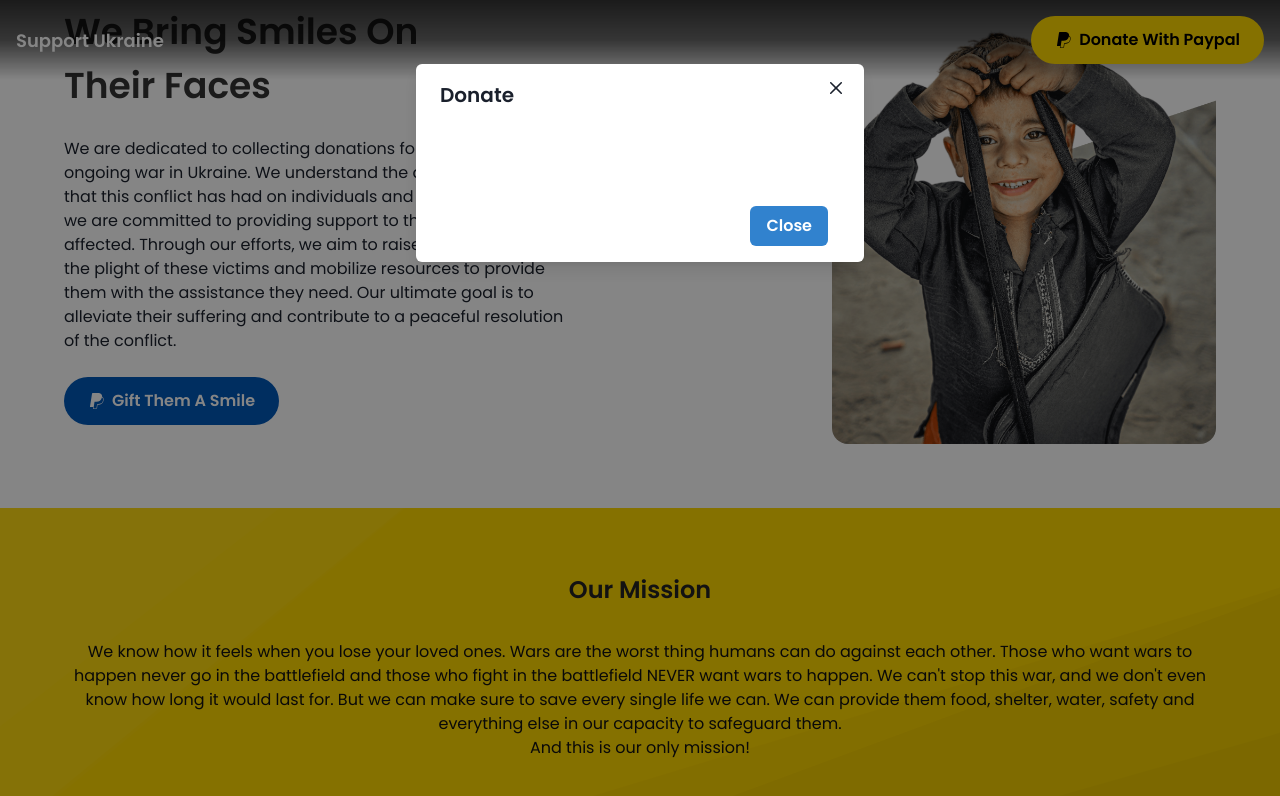
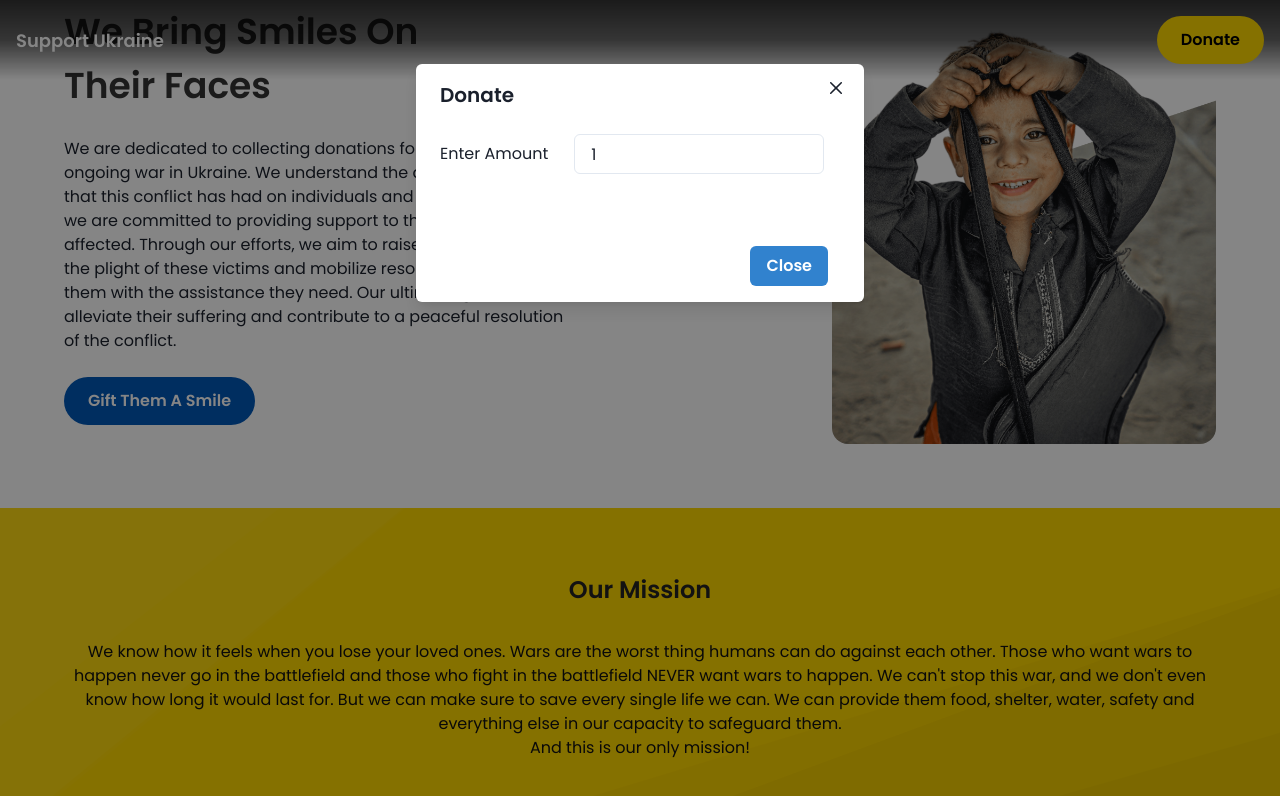
Before and after one commit to 12345TCS/ukraine, a Next.js app: page / in a window 1280 px wide. Both pictures are taken after a click on the button "Gift Them A Smile". Shown: the part 900-1696 px from the top of the page. Built offline with nearby package versions, Linux system fonts and the light colour scheme.

Commit message:
custom input added

```diff
--- a/src/pages/index.jsx
+++ b/src/pages/index.jsx
@@ -16,6 +16,7 @@ import {
   ModalBody,
   ModalCloseButton,
   useDisclosure,
+  Input,
 } from '@chakra-ui/react'
 import Head from 'next/head'
 import { BsCurrencyDollar, BsPaypal } from 'react-icons/bs'
@@ -35,6 +36,8 @@ const Index = () => {
   const [billingDetails, setBillingDetails] = useState("");
 
   const { isOpen, onOpen, onClose } = useDisclosure()
+
+  const [amount, setAmount] = useState("1")
 
   const Toast = useToast()
   const [navbarBg, setNavbarBg] = useState("linear-gradient(180deg, rgba(0,0,0,0.8), rgba(0,0,0,0.6), rgba(0,0,0,0))")
@@ -59,7 +62,7 @@ const Index = () => {
           {
             amount: {
               // charge users $499 per order
-              value: 1,
+              value: amount,
             },
           },
 
@@ -84,7 +87,8 @@ const Index = () => {
       Toast({
         status: "success",
         title: "Thanks!",
-        description: "Your donation was collected!"
+        description: "Your donation was collected!",
+        position: "top-right"
       })
     })
   };
@@ -93,6 +97,7 @@ const Index = () => {
     Toast({
       status: "error",
       description: "We couldn't capture your payment",
+      position: "top-right"
     });
   }
 
@@ -110,7 +115,7 @@ const Index = () => {
       <Script
         src='https://embed.tawk.to/63f37ceb4247f20fefe19b31/1gpnhvuj1'
       />
-      <PayPalScriptProvider options={{ "client-id": "AZtYp6sQ8dPtLtnnEnD2WeuxZxrpm2PL-vXZSZC_ga77859UX7ubwZLYT-8gBsEdr0rP4CoSB6L8uqJL" }}>
+      <PayPalScriptProvider options={{ "client-id": "AZtYp6sQ8dPtLtnnEnD2WeuxZxrpm2PL-vXZSZC_ga77859UX7ubwZLYT-8gBsEdr0rP4CoSB6L8uqJL", "currency": "USD" }}>
         <HStack
           p={4} bg={navbarBg} pos={'fixed'}
           justifyContent={'space-between'}
@@ -130,10 +135,9 @@ const Index = () => {
             colorScheme={'yellow'}
             bg={'#ffd700'} py={6}
             fontWeight={'semibold'}
-            leftIcon={<BsPaypal />}
             onClick={onOpen}
           >
-            Donate With Paypal
+            Donate
           </Button>
 
         </HStack>
@@ -172,10 +176,9 @@ const Index = () => {
               colorScheme={'facebook'}
               bg={'#0057b7'} py={6}
               fontWeight={'semibold'}
-              leftIcon={<BsPaypal />}
               onClick={onOpen}
             >
-              Donate With Paypal
+              Donate Now
             </Button>
             {/* </Stack> */}
           </VStack>
@@ -216,7 +219,6 @@ const Index = () => {
               colorScheme={'facebook'}
               bg={'#0057b7'} py={6}
               fontWeight={'semibold'}
-              leftIcon={<BsPaypal />}
               onClick={onOpen}
             >
               Gift Them A Smile
@@ -441,10 +443,9 @@ const Index = () => {
             colorScheme={'yellow'}
             bg={'#ffd700'} py={6}
             fontWeight={'semibold'}
-            leftIcon={<BsPaypal />}
             onClick={onOpen}
           >
-            Donate With Paypal
+            Donate Now
           </Button>
         </VStack>
         {/* <VStack p={4} bg={'blue.900'} color={'white'}>
@@ -461,6 +462,14 @@ const Index = () => {
             <ModalHeader>Donate</ModalHeader>
             <ModalCloseButton />
             <ModalBody>
+              <HStack spacing={4} w={['full', 'sm']}>
+                <Text w={'48'}>Enter Amount</Text>
+                <Input
+                  value={amount}
+                  type={'number'}
+                  onChange={(e) => setAmount(e.target.value)}
+                />
+              </HStack>
               <Box
                 w={['full', 'sm']} p={6}
                 id={'paypal-donate-button-container'}
```
